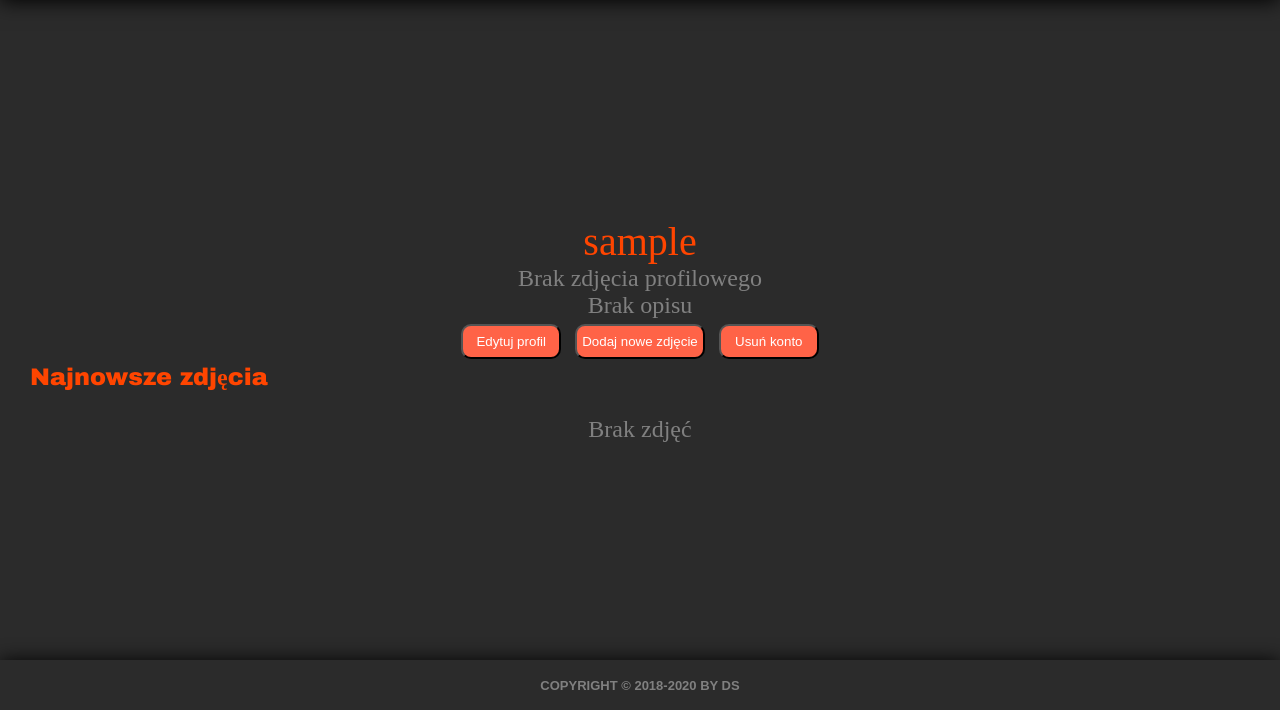
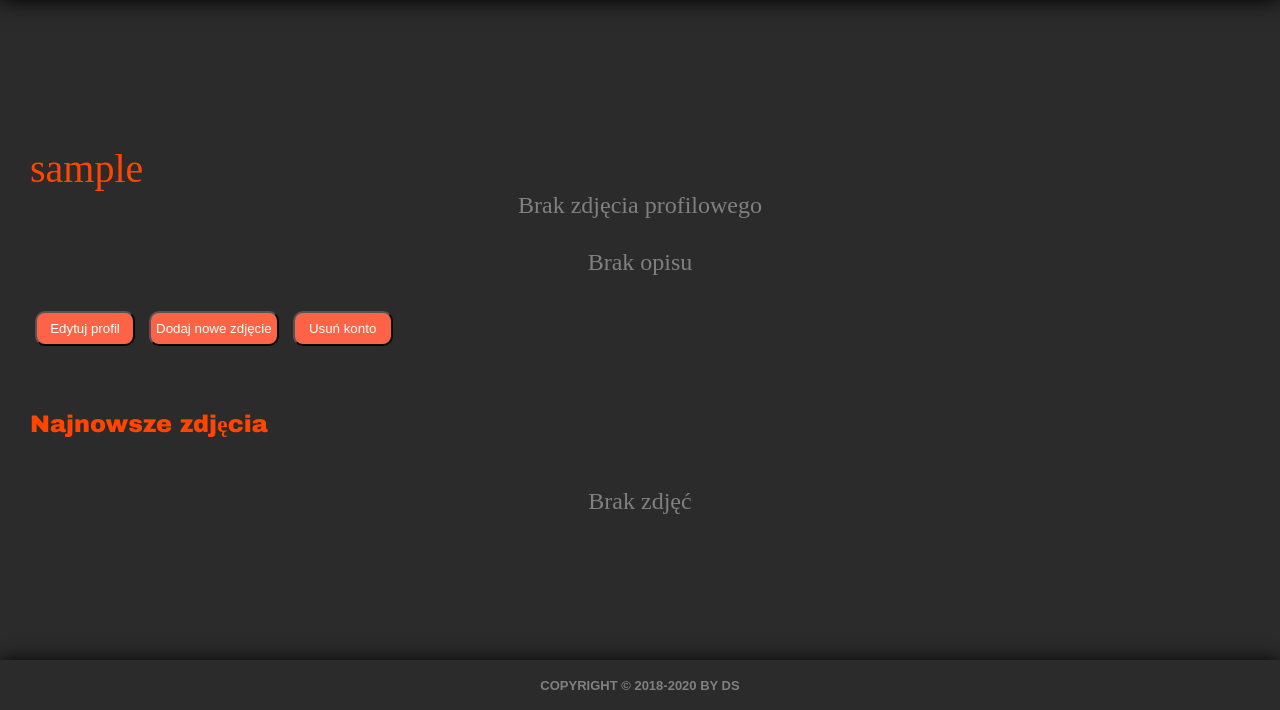
Before and after one commit to DorotaStaszczuk/SilverFox, a Django app: page /user/1/ in a window 1280 px wide. Shown: the part 90-800 px from the top of the page. Run offline with Django 3.2, Linux system fonts and the light colour scheme; the visitor is signed in with stand-in values (Sample User, id 1); data comes from the database, SQL or seed files in the repository; data that the repository does not hold is empty.

Commit message:
buttons-container and user-description styled, username aligned to flex start, profile margin set to 0

```diff
--- a/SilverFox/static/css/style.css
+++ b/SilverFox/static/css/style.css
@@ -82,7 +82,7 @@ h2 {
     color: orangered;
     font-size: 24px;
     font-family: "Arial Black";
-    margin-bottom: 25px;
+    margin-bottom: 50px;
     align-self: flex-start;
 }
 
@@ -112,6 +112,7 @@ p {
 
 #profile {
     height: 130px;
+    margin: 0;
 }
 
 form {
@@ -132,9 +133,19 @@ button {
     padding: 5px;
 }
 
+.buttons-container {
+    align-self: flex-start;
+    margin-bottom: 60px;
+}
+
 .username {
     font-size: 40px;
     color: orangered;
+    align-self: flex-start;
+}
+
+.user-description {
+    margin: 30px 0;
 }
 
 footer {
```
